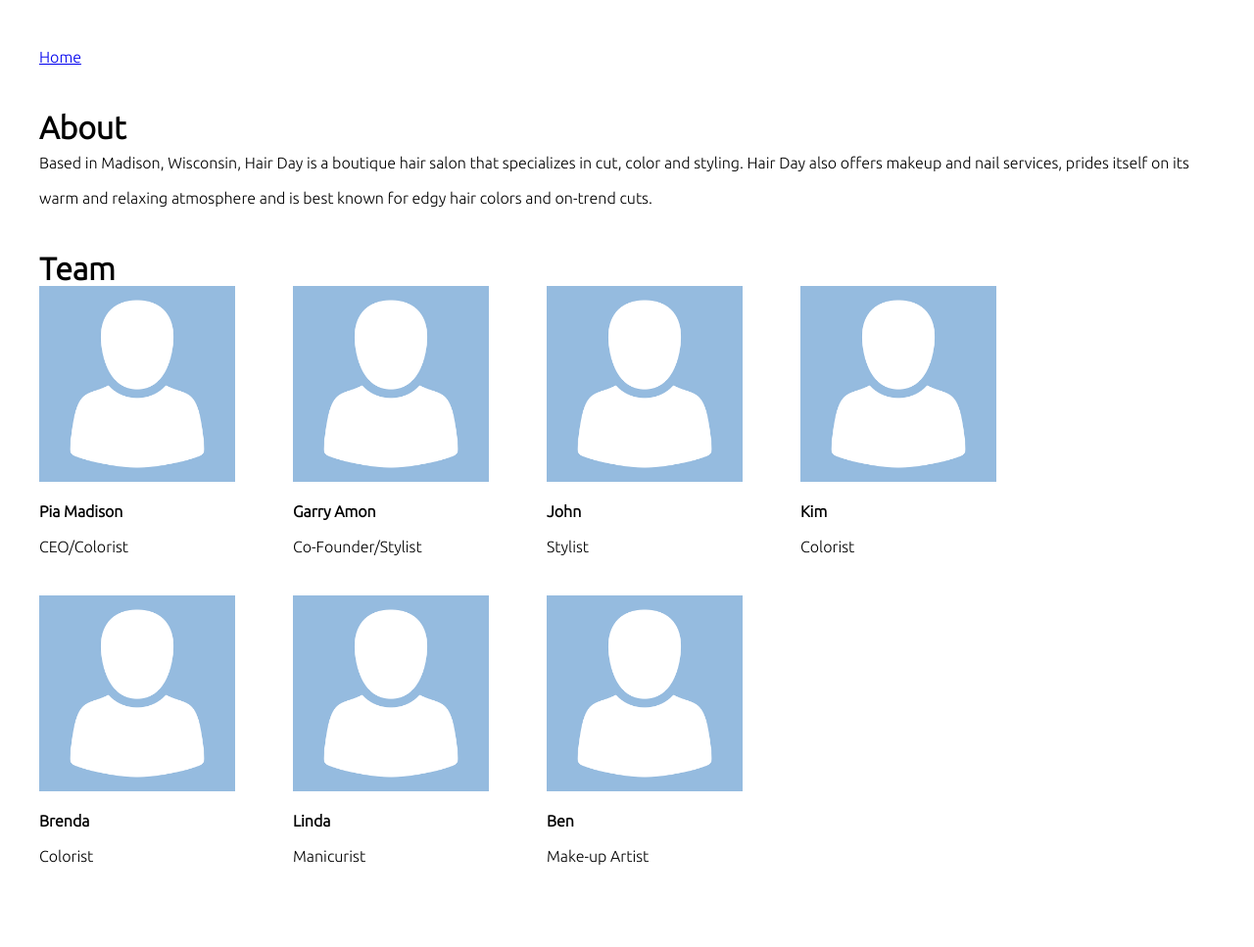
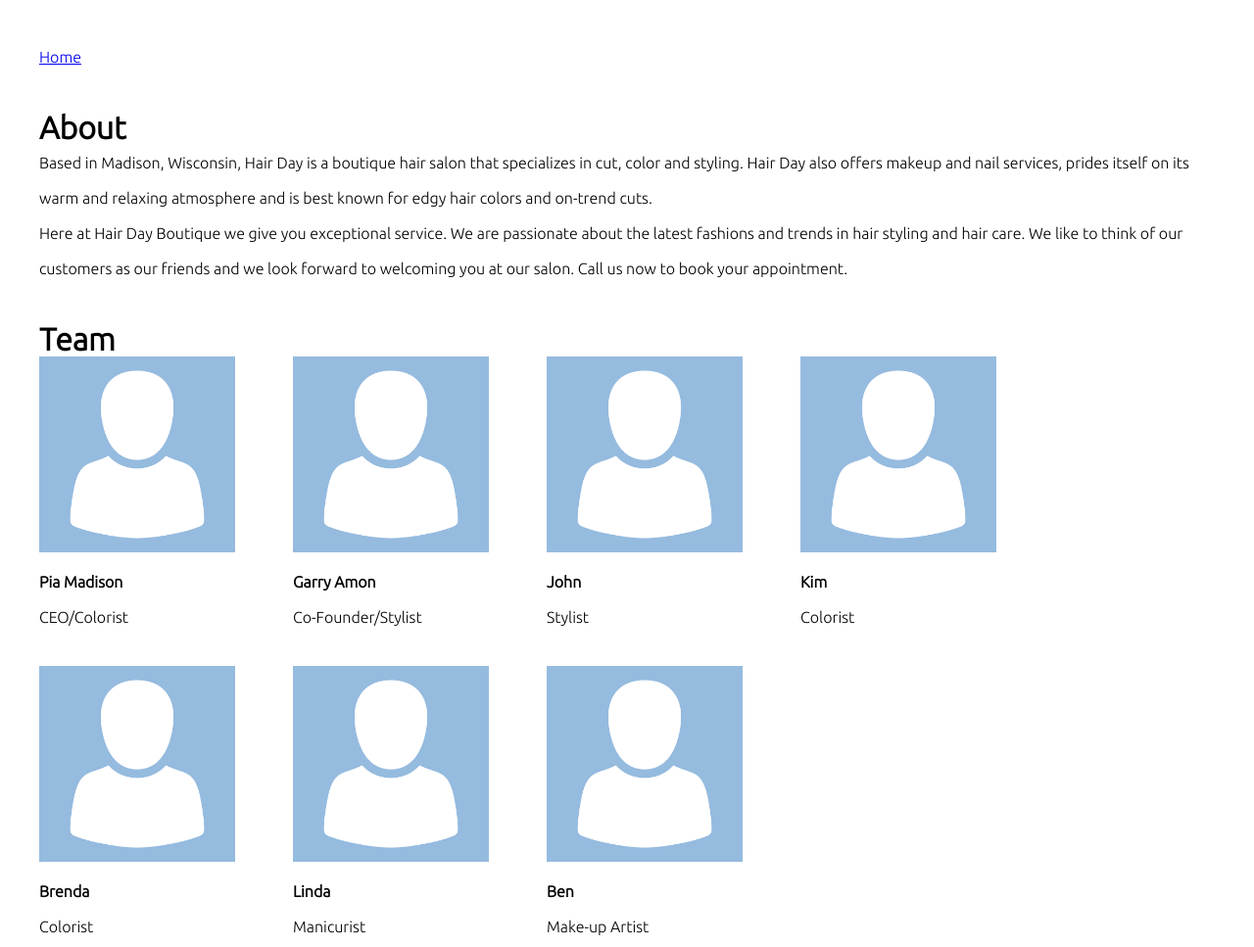
Before and after one commit to OpeDada/Hair_day, a plain HTML site: page pages/about.html in a window 1280 px wide. Shown: the whole page at 98% size. Before the commit the page ends 932 px from the top, so only its background shows below. Drawn offline with Linux system fonts and the light colour scheme.

Commit message:
add more content to about

```diff
--- a/pages/about.html
+++ b/pages/about.html
@@ -19,6 +19,9 @@
           nail services, prides itself on its warm and relaxing atmosphere and
           is best known for edgy hair colors and on-trend cuts.
         </p>
+        <p>Here at Hair Day Boutique we give you exceptional service. We are passionate about the latest fashions and trends in hair styling and hair care.
+
+We like to think of our customers as our friends and we look forward to welcoming you at our salon. Call us now to book your appointment. </p>
       </section>
       <br />
       <section>
```
